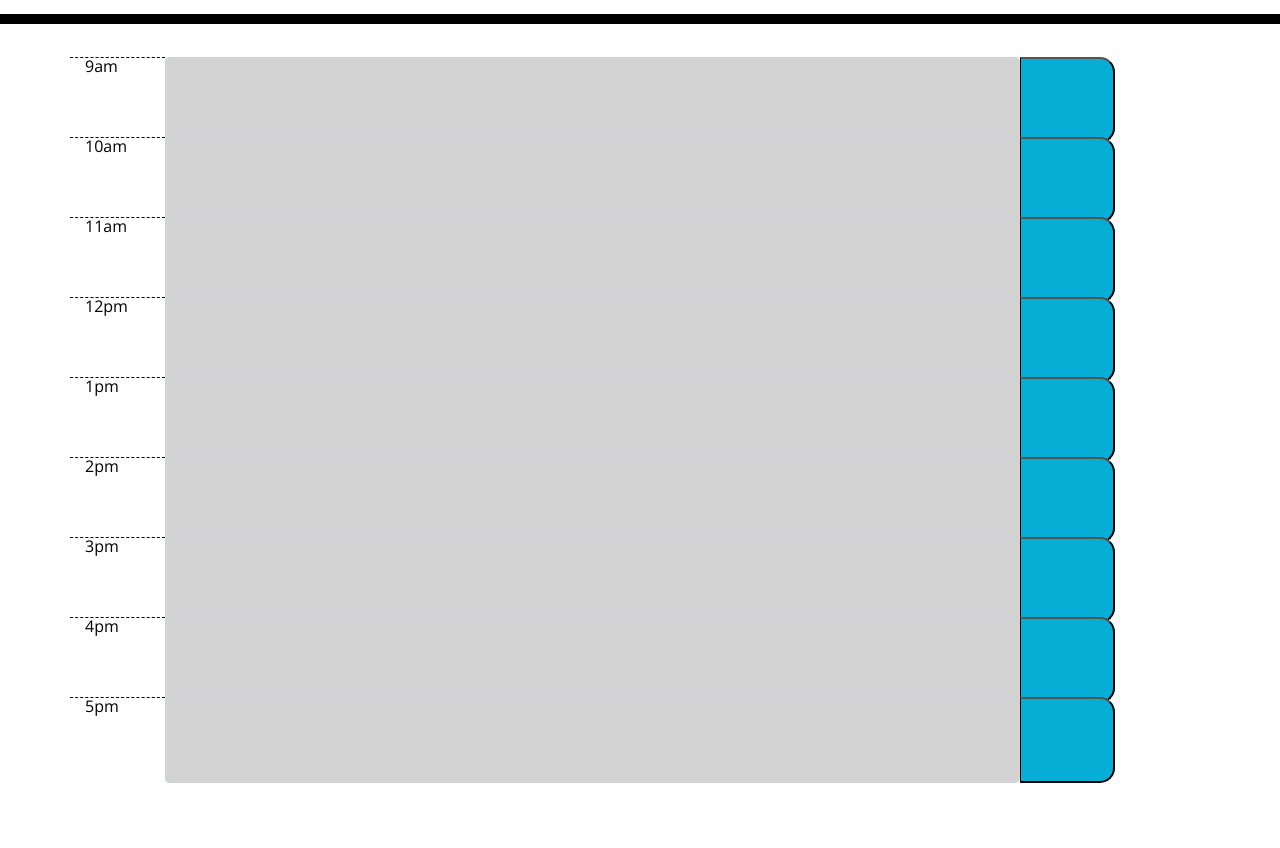
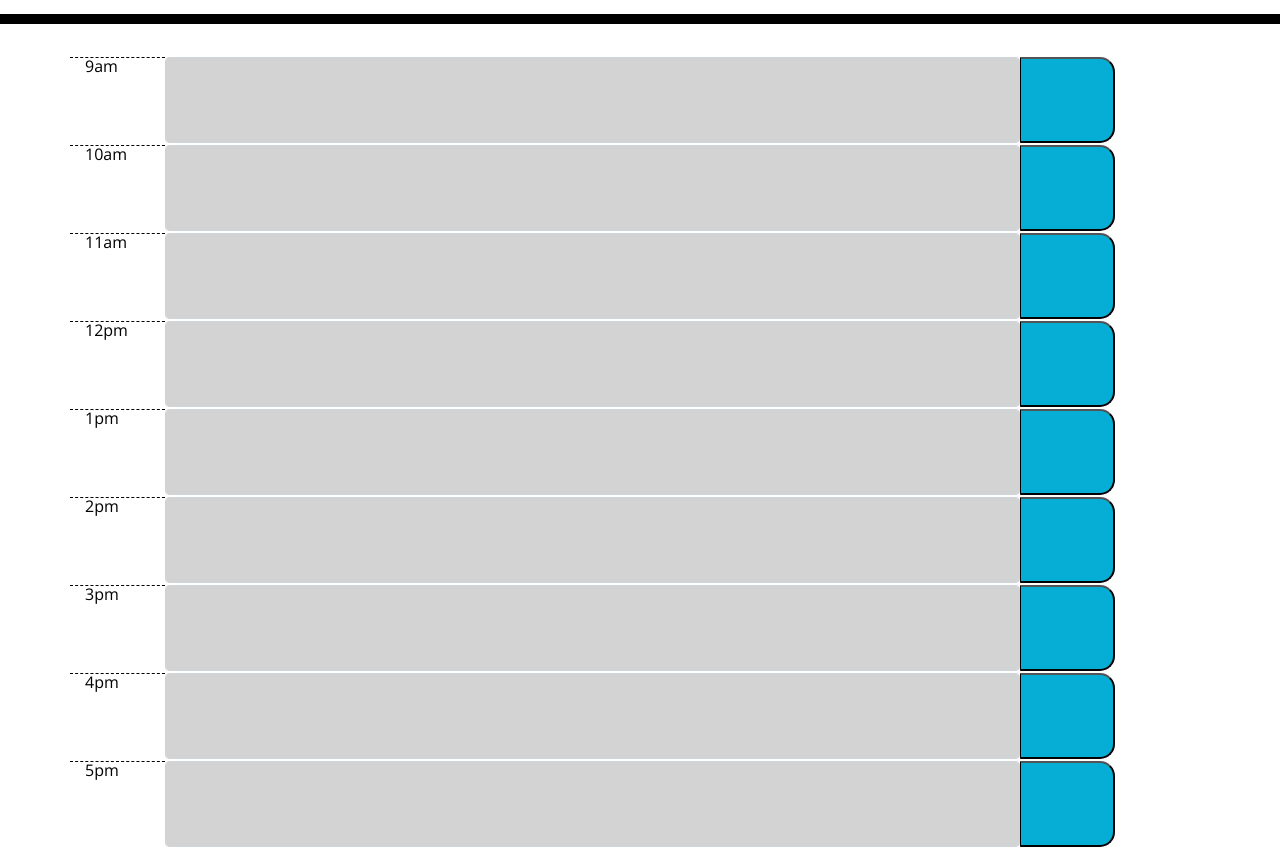
Before and after one commit to StephonT/Work-Day-Scheduler, a plain HTML site: page Develop/index.html in a window 1280 px wide. Shown: the part 280-1128 px from the top of the page. Before the commit the page ends 1063 px from the top, so only its background shows below. Drawn offline with nearby package versions, Linux system fonts and the light colour scheme; a web font is replaced by a local one.

Commit message:
added mb-2 to div containers to create space in rows

```diff
--- a/Develop/index.html
+++ b/Develop/index.html
@@ -42,7 +42,7 @@
 
     <div class="container">
       <!-- Timeblocks go here -->
-      <div class="row" id="9am-row">
+      <div class="row mb-2" id="9am-row">
         <div class="col-1 col-xs-1 hour" id="time-block 9am-hour">9am</div>
         <textarea
           id="9am-text"
@@ -54,7 +54,7 @@
         </button>
       </div>
 
-      <div class="row" id="10am-row">
+      <div class="row mb-2" id="10am-row">
         <div class="col-1 col-xs-1 hour" id="time-block 10am-hour">10am</div>
         <textarea
           id="10am-text"
@@ -66,7 +66,7 @@
         </button>
       </div>
 
-      <div class="row" id="11am-row">
+      <div class="row mb-2" id="11am-row">
         <div class="col-1 col-xs-1 hour" id="time-block 11am-hour">11am</div>
         <textarea
           id="11am-text"
@@ -78,7 +78,7 @@
         </button>
       </div>
 
-      <div class="row" id="12pm-row">
+      <div class="row mb-2" id="12pm-row">
         <div class="col-1 col-xs-1 hour" id="time-block 12pm-hour">12pm</div>
         <textarea
           id="12pm-text"
@@ -90,7 +90,7 @@
         </button>
       </div>
 
-      <div class="row" id="1pm-row">
+      <div class="row mb-2" id="1pm-row">
         <div class="col-1 col-xs-1 hour" id="time-block 1pm-hour">1pm</div>
         <textarea
           id="1pm-text"
@@ -102,7 +102,7 @@
         </button>
       </div>
 
-      <div class="row" id="2pm-row">
+      <div class="row mb-2" id="2pm-row">
         <div class="col-1 col-xs-1 hour" id="time-block 2pm-hour">2pm</div>
         <textarea
           id="2pm-text"
@@ -114,7 +114,7 @@
         </button>
       </div>
 
-      <div class="row" id="3pm-row">
+      <div class="row mb-2" id="3pm-row">
         <div class="col-1 col-xs-1 hour" id="time-block 3pm-hour">3pm</div>
         <textarea
           id="3pm-text"
@@ -126,7 +126,7 @@
         </button>
       </div>
 
-      <div class="row" id="4pm-row">
+      <div class="row mb-2" id="4pm-row">
         <div class="col-1 col-xs-1 hour" id="time-block 4pm-hour">4pm</div>
         <textarea
           id="4pm-text"
@@ -138,7 +138,7 @@
         </button>
       </div>
 
-      <div class="row" id="5pm-row">
+      <div class="row mb-2" id="5pm-row">
         <div class="col-1 col-xs-1 hour" id="time-block 5pm-hour">5pm</div>
         <textarea
           id="5pm-text"
```
